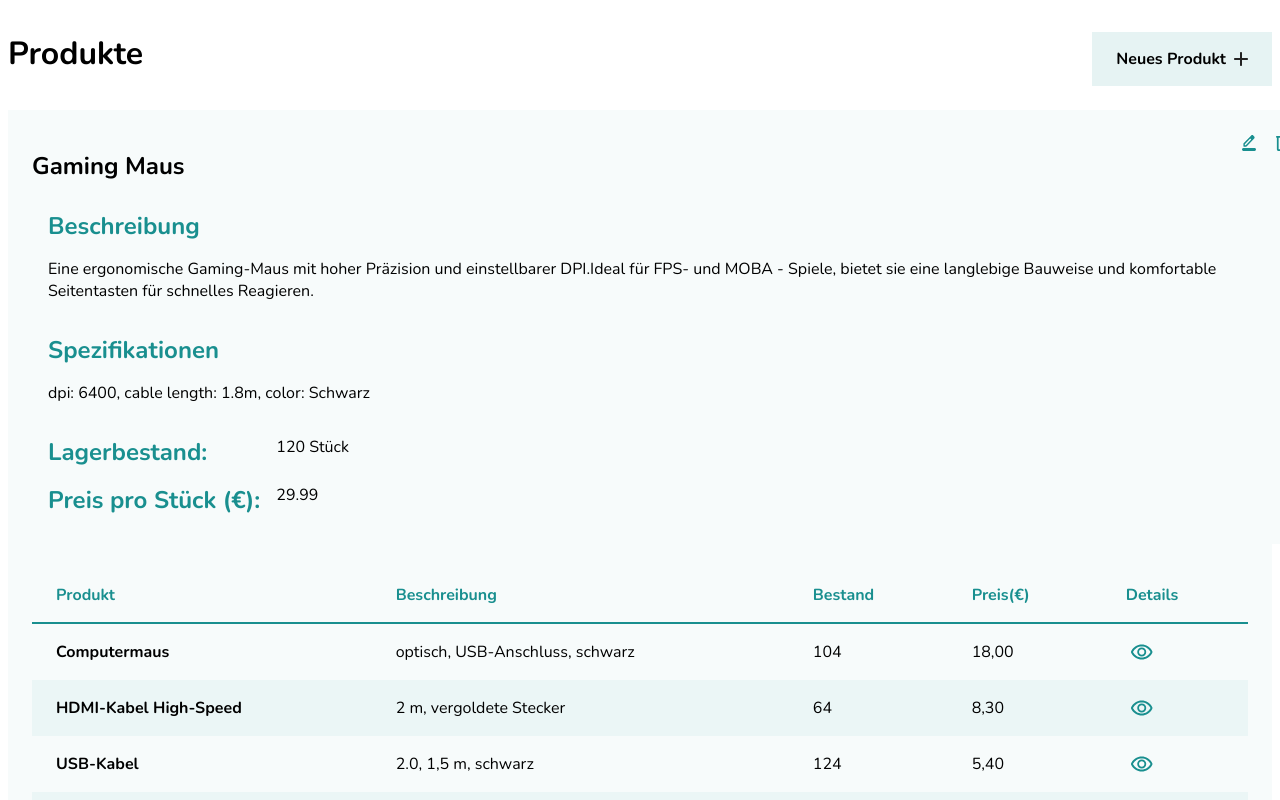
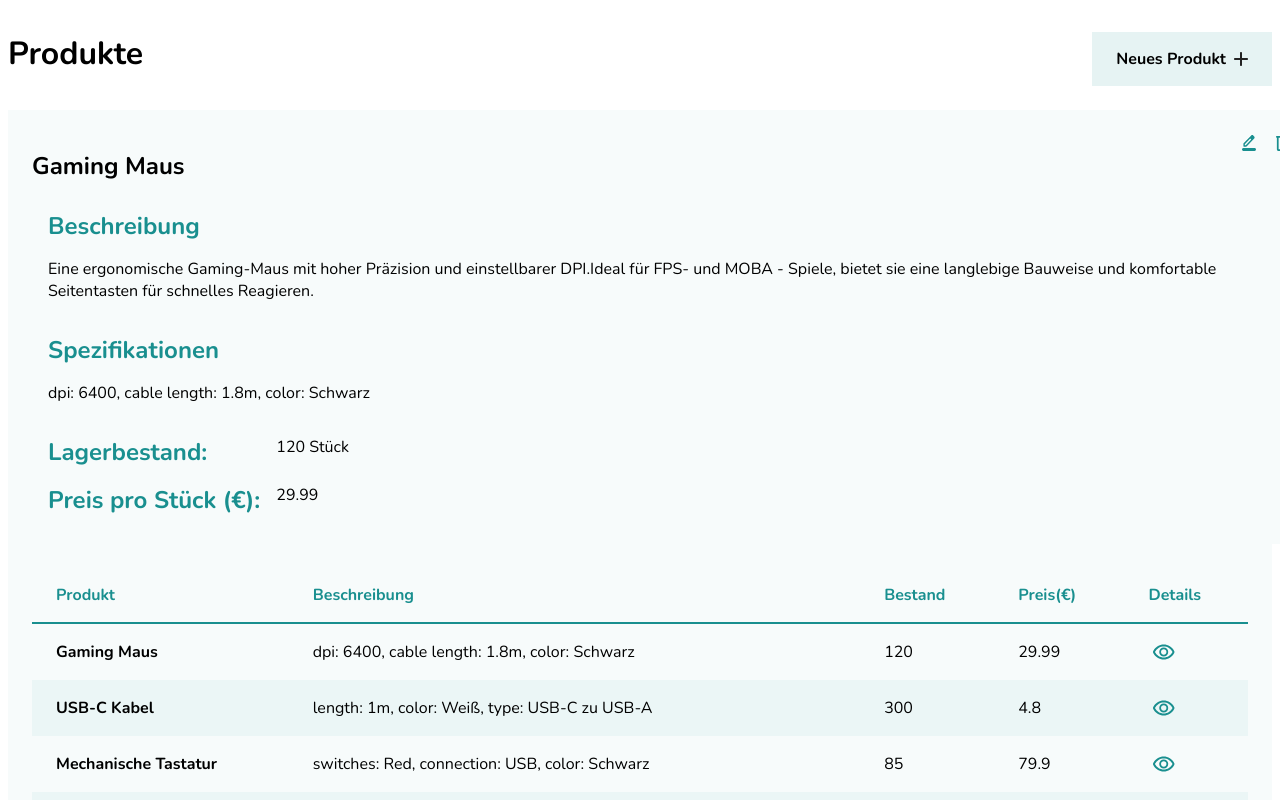
Before and after one commit to AlexanderKiefer77/product-list, an Angular app: page / in a window 1280 px wide. Shown: the top 800 px of the page. Built offline with nearby package versions, Linux system fonts and the light colour scheme.

Commit message:
modified product-list with @for list

```diff
--- a/src/app/shared/components/product-list/product-list.html
+++ b/src/app/shared/components/product-list/product-list.html
@@ -10,14 +10,17 @@
             </tr>
         </thead>
         <tbody>
+            @for (item of list; track item.name; let index = $index) {
             <tr role="link">
-                <td>Computermaus</td>
-                <td>optisch, USB-Anschluss, schwarz</td>
-                <td><span class="badge ok">104</span></td>
-                <td class="price">18,00</td>
+                <td>{{item.name}}</td>
+                <td>{{item.specs}}</td>
+                <td><span class="badge ok">{{item.stock}}</span></td>
+                <td class="price">{{item.price}}</td>
                 <td><a class="btn--view" aria-label="Details anzeigen"></a></td>
             </tr>
-            <tr role="link">
+            }
+            <!-- ersetzt durch die @for oben
+                <tr role="link">
                 <td>HDMI-Kabel High-Speed</td>
                 <td>2 m, vergoldete Stecker</td>
                 <td><span class="badge low">64</span></td>
@@ -37,7 +40,7 @@
                 <td><span class="badge ok">146</span></td>
                 <td class="price">18,99</td>
                 <td><a class="btn--view" aria-label="Details anzeigen"></a></td>
-            </tr>
+            </tr> -->
         </tbody>
     </table>
 </section>
```
